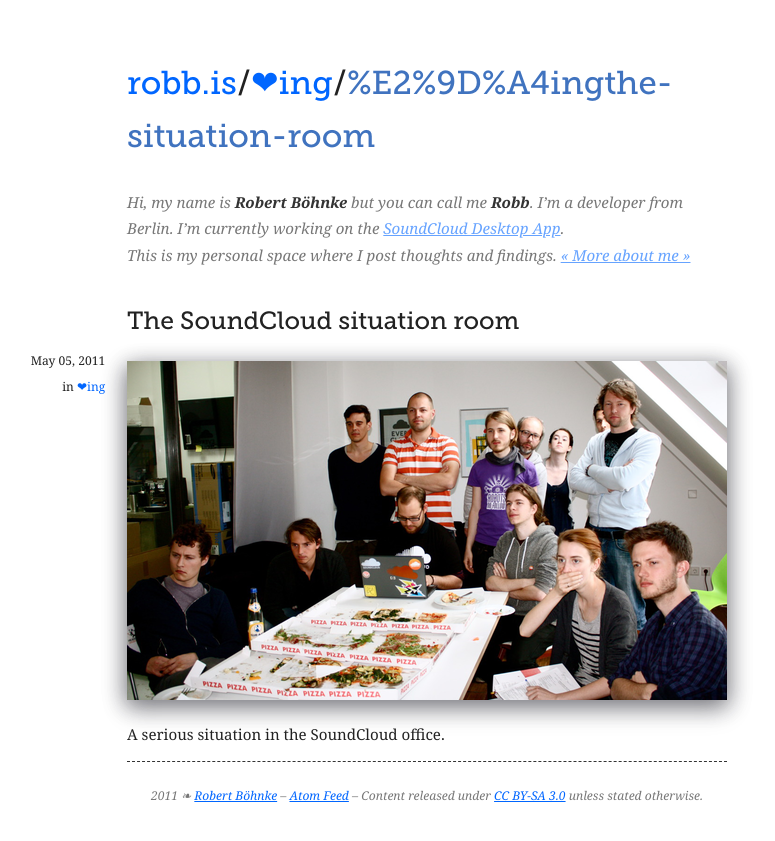
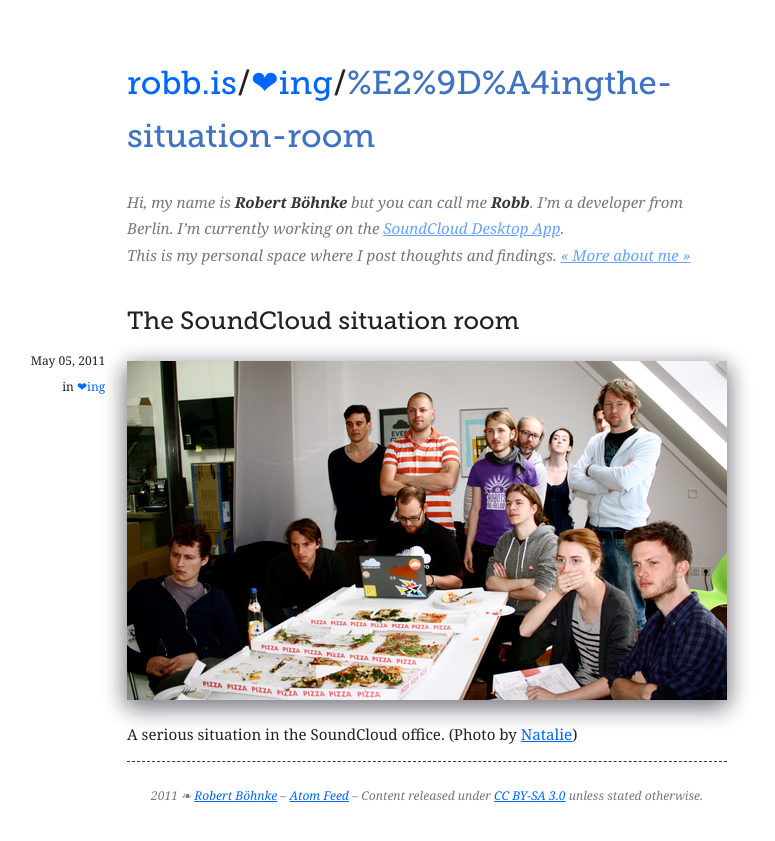
Before and after one commit to orta/robb.is, a Jekyll site: the page built from _posts/2011-05-05-the-situation-room.md, in a window 1280 px wide. Shown: the top 841 px of the page, without its empty margins (213-988 px from the left). Built offline with Jekyll 4.4.1, drawn with Linux system fonts in a browser that asks for light colours; Markdown is read by kramdown in place of the engine named in the settings.

Commit message:
Crediting Natalie on situation room

```diff
--- a/_posts/2011-05-05-the-situation-room.md
+++ b/_posts/2011-05-05-the-situation-room.md
@@ -4,4 +4,6 @@
 category: ❤ing
 ---
 <img class='shadow' src='/img/soundcloud-situation-room.png' alt='The SoundCloud situation room' />
-A serious situation in the SoundCloud office.
+A serious situation in the SoundCloud office. (Photo by [Natalie][natalie])
+
+[natalie]: http://culturecowboy.tumblr.com/
```
